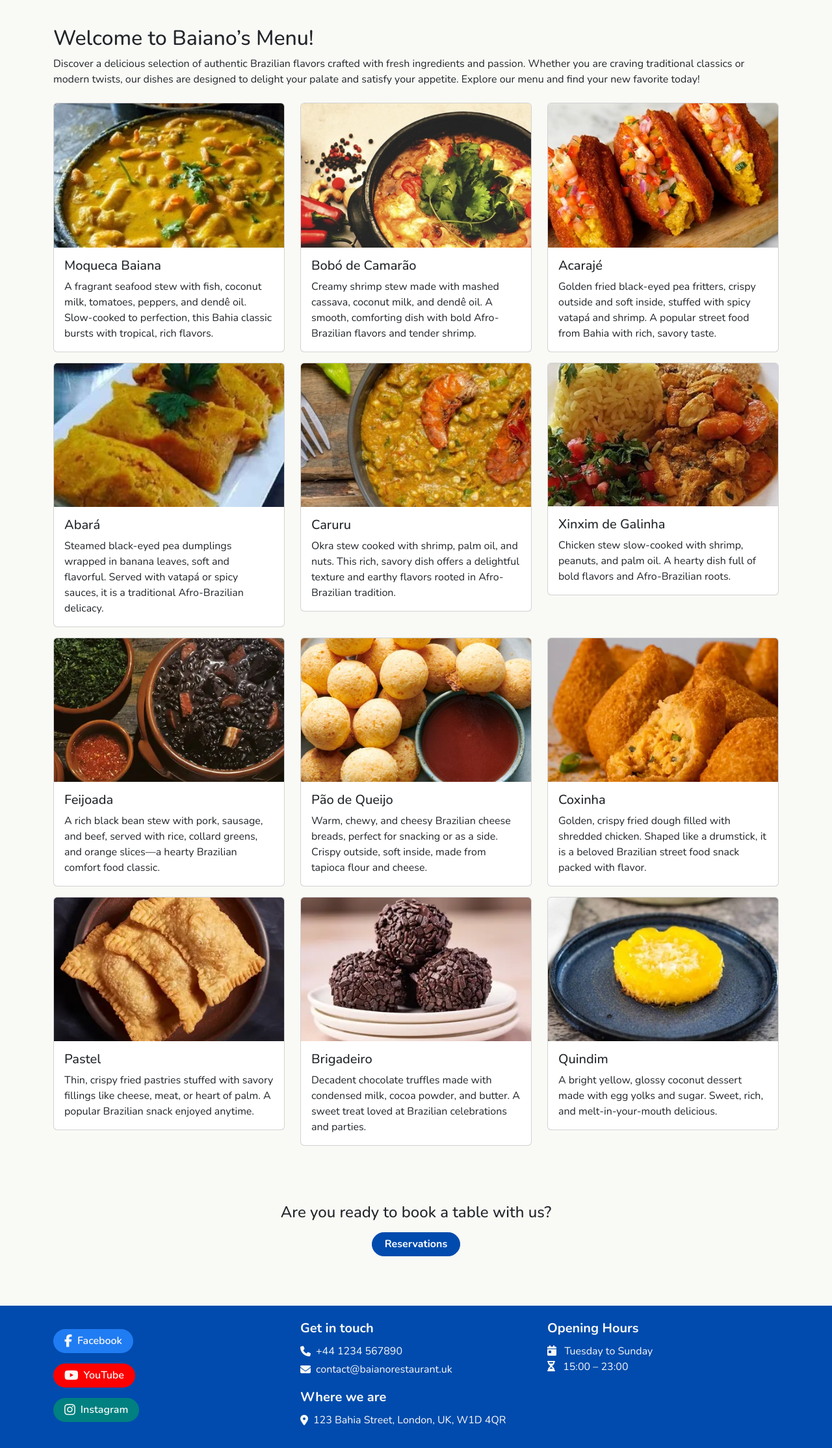
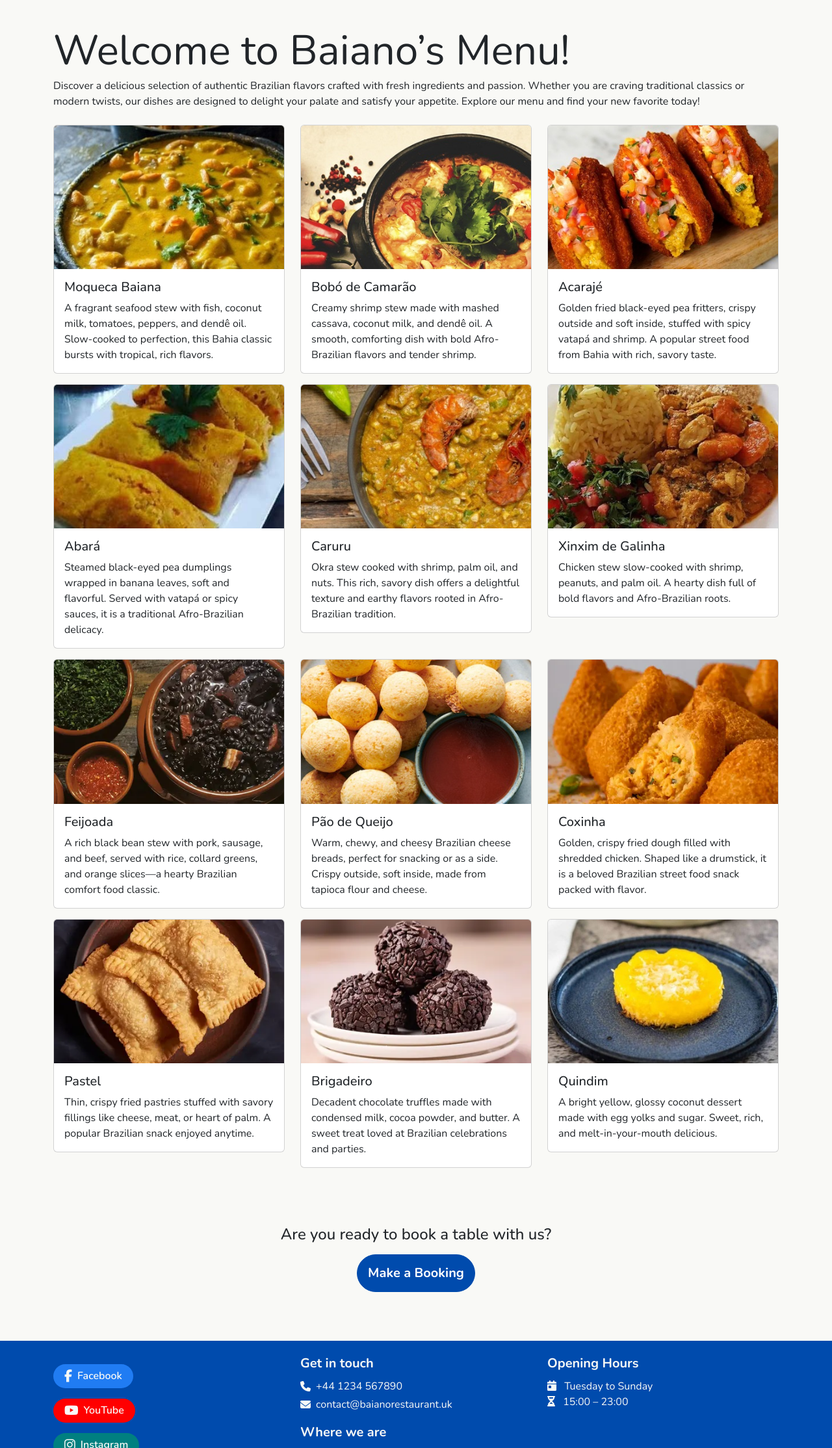
Before and after one commit to faelf/baiano, a Django app: page /menu/ in a window 1280 px wide. Shown: the part 74-2302 px from the top of the page at 65% size. Run offline with Django 4.2, Linux system fonts and the light colour scheme; the visitor is signed in with stand-in values (Sample User, id 1); some libraries are stand-ins or nearby versions.

Commit message:
Make changes so that it is the same accross the page

```diff
--- a/restaurant/templates/restaurant/menu.html
+++ b/restaurant/templates/restaurant/menu.html
@@ -9,7 +9,7 @@
 
 <div class="container">
   <div class="menu-description my-4">
-    <h2>Welcome to Baiano&rsquo;s Menu!</h2>
+    <p class="display-3">Welcome to Baiano&rsquo;s Menu!</p>
     <p>Discover a delicious selection of authentic Brazilian flavors crafted with fresh ingredients and passion. Whether
       you are craving traditional classics or modern twists, our dishes are designed to delight your palate and
       satisfy
@@ -155,10 +155,10 @@
     <h4 class="mb-3">Are you ready to book a table with us?</h4>
     <p>
       {% if user.is_authenticated %}
-        <a class="btn btn-primary" href="{{ reservations_url }}">Reservations</a>
+        <a class="btn btn-primary p-3 btn-lg" href="{{ reservations_url }}">Make a Booking</a>
       {% else %}
-        <a href="{% url 'account_login' %}" class="btn btn-primary me-2">Log in</a>
-        <a href="{% url 'account_signup' %}" class="btn btn-secondary">Register</a>
+        <a href="{% url 'account_login' %}" class="btn btn-primary  p-3 btn-lgme-2">Log in</a>
+        <a href="{% url 'account_signup' %}" class="btn btn-secondary p-3 btn-lg">Register</a>
       {% endif %}
     </p>
   </div>
```
